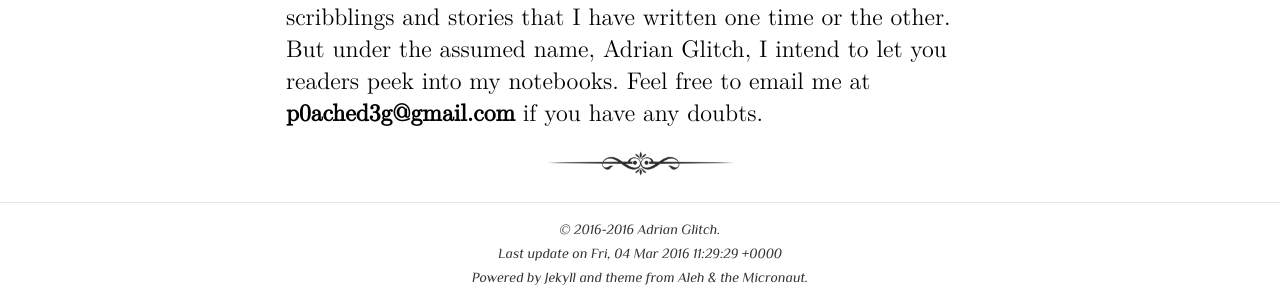
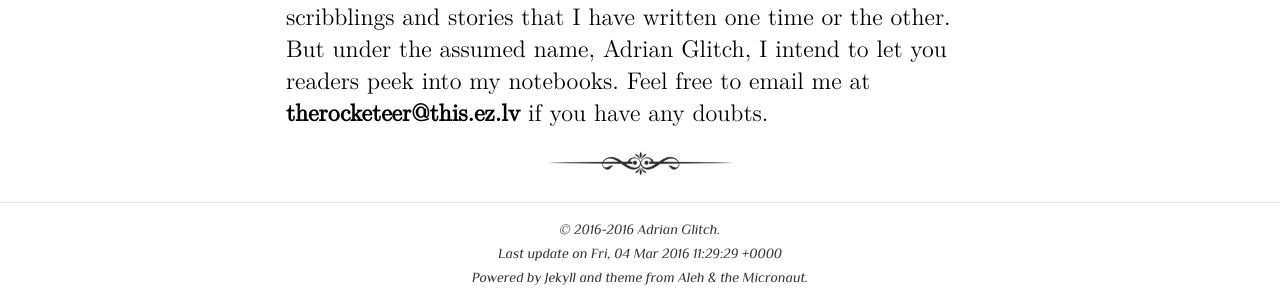
Before and after one commit to TheRocketeers/theHeartsRocketeers, a Jekyll site: the page built from about/index.md, in a window 1280 px wide. Shown: the part 923-1216 px from the top of the page. Built offline with Jekyll 4.4.1, drawn with Linux system fonts in a browser that asks for light colours; nearby versions of some CDN libraries.

Commit message:
Updated _config.yml

```diff
--- a/_config.yml
+++ b/_config.yml
@@ -57,7 +57,7 @@ titlecase: true
 owner:
   name: Adrian Glitch
   avatar: site-logo.png
-  email: p0ached3g@gmail.com
+  email: therocketeer@this.ez.lv
   disqus-shortname:
   twitter: AdrianGlitch
   facebook: #username
```
